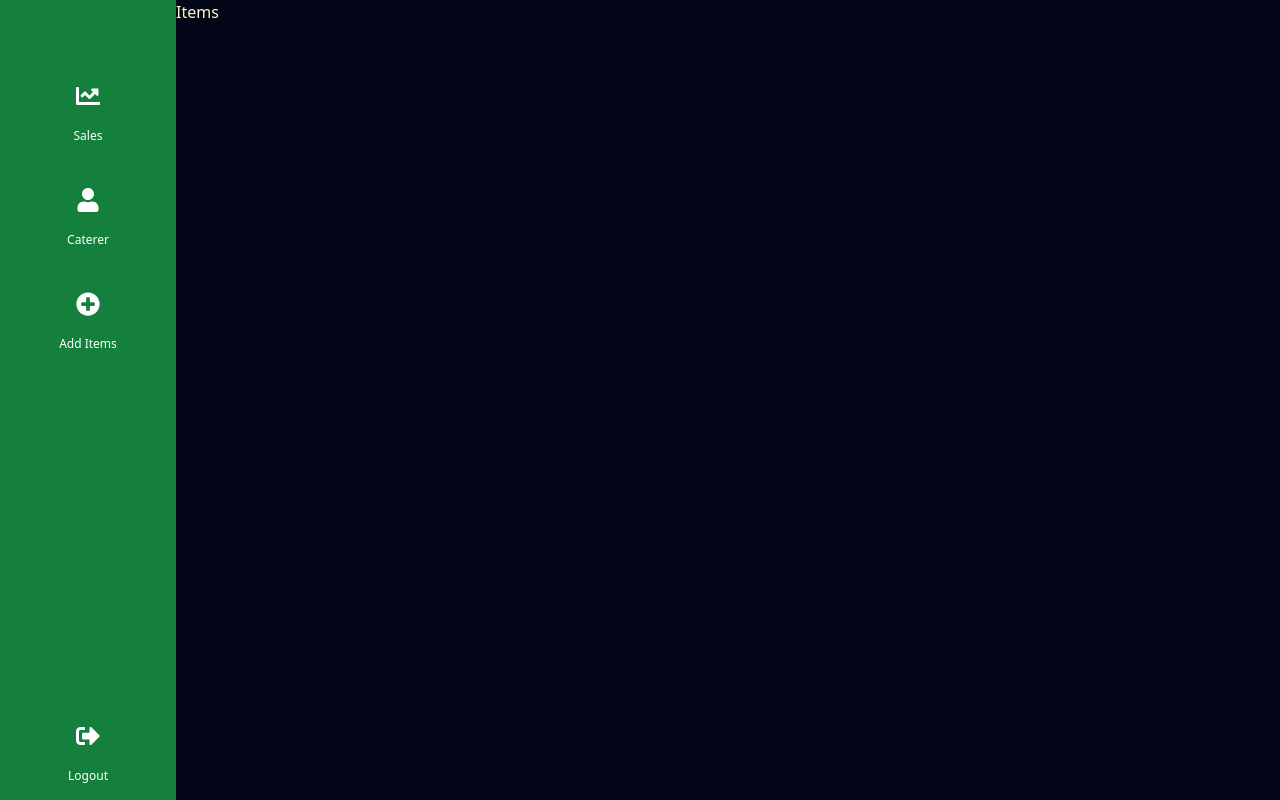
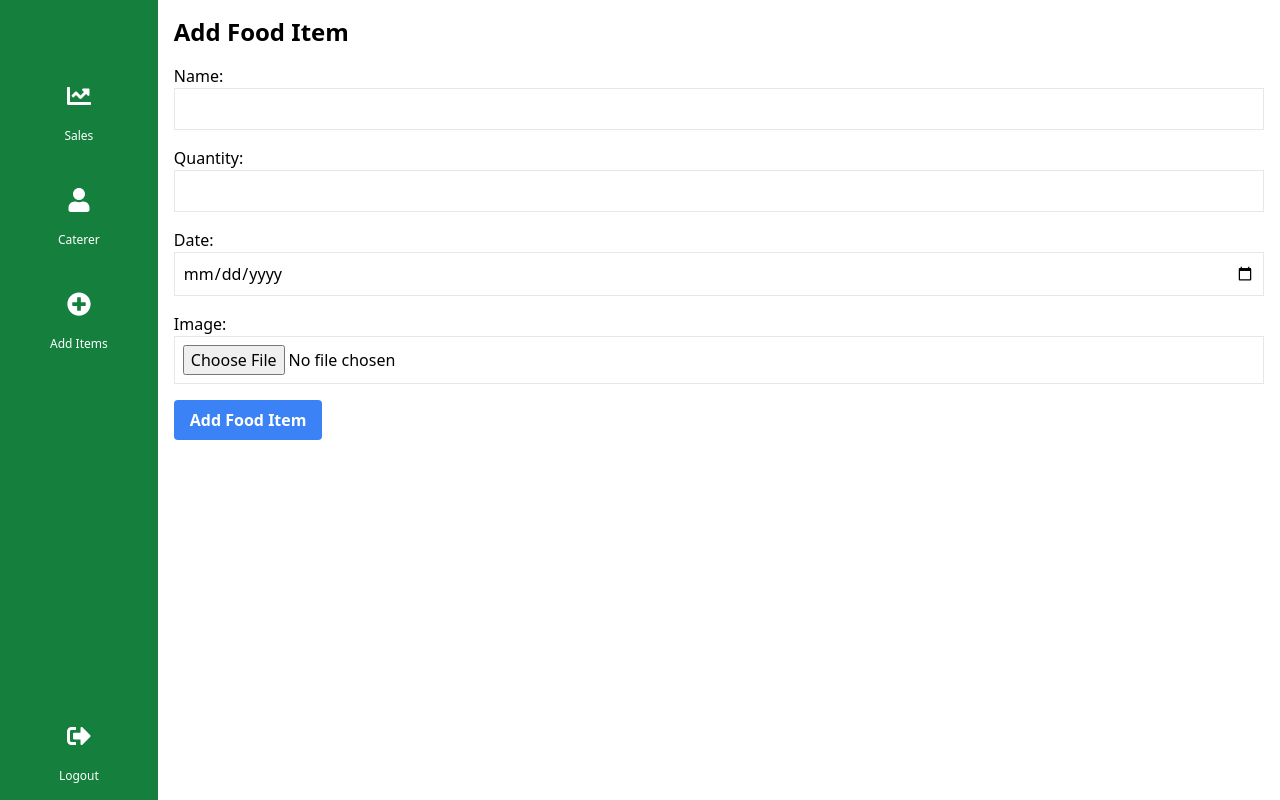
Before and after one commit to parveshahamed00/Canteen-management, a React (Vite) app in the folder frontend/: page /admin/dashboard/items in a window 1280 px wide. Built offline with nearby package versions, Linux system fonts and the light colour scheme; sample sign-in values are in the browser's storage; a web font is replaced by a local one.

Commit message:
designing frontend for admin adding items

```diff
--- a/frontend/src/App.jsx
+++ b/frontend/src/App.jsx
@@ -4,11 +4,11 @@ import { Routes, Route, parsePath } from "react-router-dom";
 import LoginPage from "./components/Admin/LoginPage";
 import Error404 from "./components/Error404";
 import Caterer from "./components/Admin/Caterer";
-import Items from "./components/Admin/Items";
 import Sales from "./components/Admin/Sales";
 import ProtectedRoute from "./components/Admin/ProtectedRoute"; // Import the ProtectedRoute component
 import AddCaterer from "./components/Admin/AddCaterer";
 import CatererList from "./components/Admin/CatererList";
+import AddFoodItem from "./components/Admin/AddFoodItem";
 
 function App() {
   // TODO: create student auth
@@ -21,10 +21,12 @@ function App() {
         <Route element={<ProtectedRoute />}>
           <Route path="/admin/dashboard/sales" element={<Sales />} />
           <Route path="/admin/dashboard/caterer" element={<Caterer />} />
-          <Route path="/admin/dashboard/items" element={<Items />} />
-          <Route path="/admin/dashboard/addCaterer" element={<AddCaterer/>} />
-          <Route path="/admin/dashboard/catererList" element={<CatererList></CatererList>} />
-
+          <Route path="/admin/dashboard/items" element={<AddFoodItem />} />
+          <Route path="/admin/dashboard/addCaterer" element={<AddCaterer />} />
+          <Route
+            path="/admin/dashboard/catererList"
+            element={<CatererList></CatererList>}
+          />
         </Route>
         {/* 404 Error Page */}
         <Route path="*" element={<Error404 />} />
--- /dev/null
+++ b/frontend/src/components/Admin/AddFoodItem.jsx
@@ -0,0 +1,103 @@
+/* eslint-disable no-unused-vars */
+import React, { useState } from "react";
+import axios from "axios";
+import { toast, ToastContainer } from "react-toastify";
+import "react-toastify/dist/ReactToastify.css";
+import Sidebar from "./Sidebar";
+
+const AddFoodItem = () => {
+  const [name, setName] = useState("");
+  const [quantity, setQuantity] = useState("");
+  const [date, setDate] = useState("");
+  const [image, setImage] = useState(null);
+
+  const handleSubmit = async (e) => {
+    e.preventDefault();
+    const formData = new FormData();
+    formData.append("name", name);
+    formData.append("quantity", quantity);
+    formData.append("date", date);
+    if (image) {
+      formData.append("image", image);
+    }
+
+    try {
+      await axios.post(
+        "http://localhost:3000/admin/dashboard/foodItems",
+        formData,
+        {
+          headers: {
+            "Content-Type": "multipart/form-data",
+          },
+        }
+      );
+      toast.success("Food item added successfully.");
+      setName("");
+      setQuantity("");
+      setDate("");
+      setImage(null);
+    } catch (error) {
+      console.error("Error adding food item:", error);
+      toast.error("Failed to add food item.");
+    }
+  };
+
+  return (
+    <div className="flex">
+<Sidebar></Sidebar>
+      <div className="container mx-auto p-4">
+        <h1 className="text-2xl font-bold mb-4">Add Food Item</h1>
+        <form onSubmit={handleSubmit} className="space-y-4">
+          <div>
+            <label className="block">Name:</label>
+            <input
+              type="text"
+              value={name}
+              onChange={(e) => setName(e.target.value)}
+              className="border p-2 w-full"
+              required
+            />
+          </div>
+          <div>
+            <label className="block">Quantity:</label>
+            <input
+              type="number"
+              value={quantity}
+              onChange={(e) => setQuantity(e.target.value)}
+              className="border p-2 w-full"
+              required
+            />
+          </div>
+          <div>
+            <label className="block">Date:</label>
+            <input
+              type="date"
+              value={date}
+              onChange={(e) => setDate(e.target.value)}
+              className="border p-2 w-full"
+              required
+            />
+          </div>
+          <div>
+            <label className="block">Image:</label>
+            <input
+              type="file"
+              onChange={(e) => setImage(e.target.files[0])}
+              className="border p-2 w-full"
+              accept="image/*"
+            />
+          </div>
+          <button
+            type="submit"
+            className="bg-blue-500 hover:bg-blue-700 text-white font-bold py-2 px-4 rounded"
+          >
+            Add Food Item
+          </button>
+        </form>
+        <ToastContainer />
+      </div>{" "}
+    </div>
+  );
+};
+
+export default AddFoodItem;
--- a/frontend/src/components/Admin/Items.jsx
+++ /dev/null
@@ -1,11 +0,0 @@
-import Sidebar from "./Sidebar";
-
-export default function Items() {
-  return (
-    <div className="flex">
-      <Sidebar></Sidebar>
-    <div className="bg-slate-950 grow text-yellow-100">Items</div>
-
-    </div>
-  )
-}
```
Also changed, not shown: 1 other file (tests, documents, lock files or other folders).
